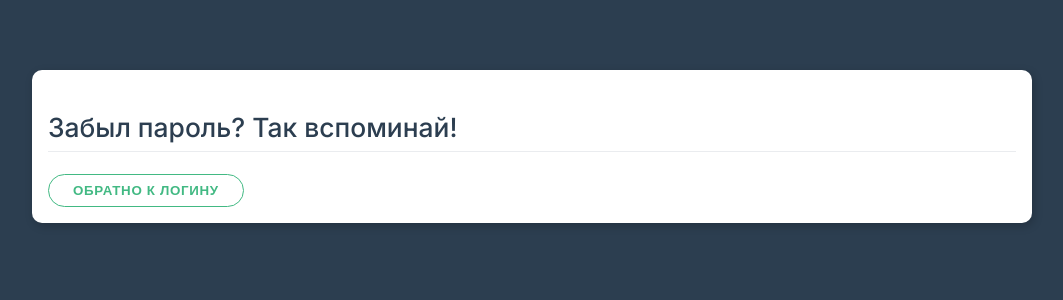
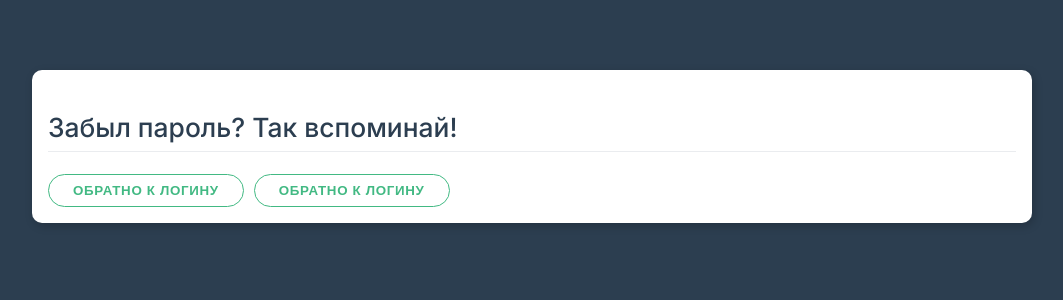
Before and after one commit to Wolf-Den1994/vue_project9, a Vue app: page /forget in a window 1280 px wide. Shown: the top 300 px of the page, without its empty margins (108-1171 px from the left). Built offline with nearby package versions, Linux system fonts and the light colour scheme.

Commit message:
dinamic navigation

```diff
--- a/src/views/Forget.vue
+++ b/src/views/Forget.vue
@@ -2,6 +2,17 @@
   <div class="card">
     <h2>Забыл пароль? Так вспоминай!</h2>
 
-    <button class="btn" >Обратно к логину</button>
+    <button class="btn" @click="goToLogin" >Обратно к логину</button>
+    <button class="btn" @click="$router.push('/login')" >Обратно к логину</button>
   </div>
 </template>
+
+<script>
+export default {
+  methods: {
+    goToLogin() {
+      this.$router.push('/login')
+    }
+  }
+}
+</script>
--- a/src/views/Login.vue
+++ b/src/views/Login.vue
@@ -12,7 +12,10 @@
     </div>
 
     <button class="btn primary" type="submit">Войти</button>
-    <button class="btn warning">Забыл пароль?</button>
+    <router-link to="forget" v-slot="{ navigate }">
+      <button class="btn warning" @click="navigate">Забыл пароль?</button>
+    </router-link>
+    <router-link to="forget">Забыл пароль?</router-link>
   </form>
 </template>
 
```
